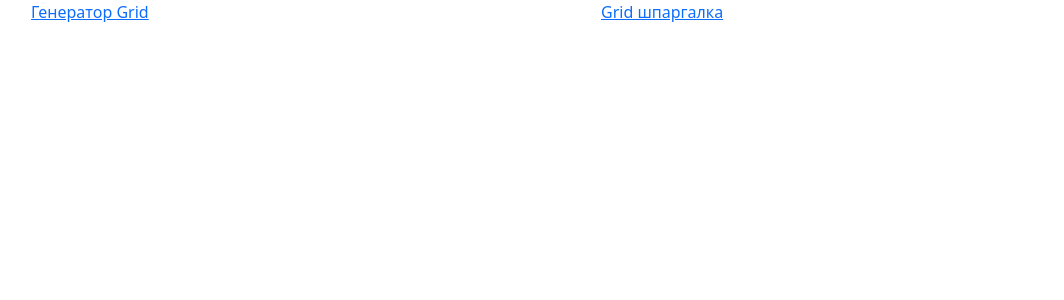
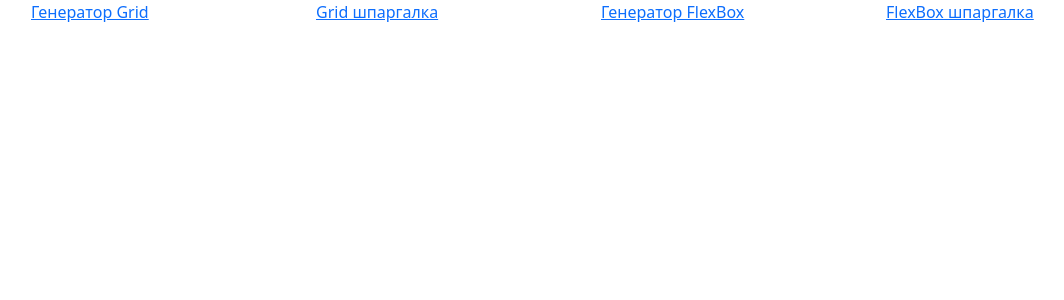
Before and after one commit to Tkachyshyn-Andrei/test_flexbox_shpargalka, a Vue app: page /#/ in a window 1280 px wide. Shown: the top 300 px of the page, without its empty margins (51-1115 px from the left). Built offline with nearby package versions, Linux system fonts and the light colour scheme.

Commit message:
add page FlexBoxGenerator.vue

```diff
--- /dev/null
+++ b/src/views/FlexBoxGenerator.vue
@@ -0,0 +1,25 @@
+<template>
+  <div class="container">
+    <h1>Шпаргалка по Flexbox CSS</h1>
+  </div>
+</template>
+
+<script>
+export default {
+  name: "FlexBoxGenerator"
+}
+</script>
+
+<style scoped>
+.container{
+  font-family: Avenir, Helvetica, Arial, sans-serif;
+  -webkit-font-smoothing: antialiased;
+  -moz-osx-font-smoothing: grayscale;
+  color: #2c3e50;
+  margin-top: 60px;
+}
+
+h1 {
+  text-align: center;
+}
+</style>
--- a/src/views/Home.vue
+++ b/src/views/Home.vue
@@ -6,6 +6,12 @@
       </div>
       <div class="col">
         <router-link to="/hint">Grid шпаргалка</router-link>
+      </div>
+      <div class="col">
+        <router-link to="/FlexBoxGenerator">Генератор FlexBox</router-link>
+      </div>
+      <div class="col">
+        <router-link to="/FlexBox">FlexBox шпаргалка</router-link>
       </div>
     </div>
   </div>
```
Also changed, not shown: src/router/index.js (+10 -0 lines).
